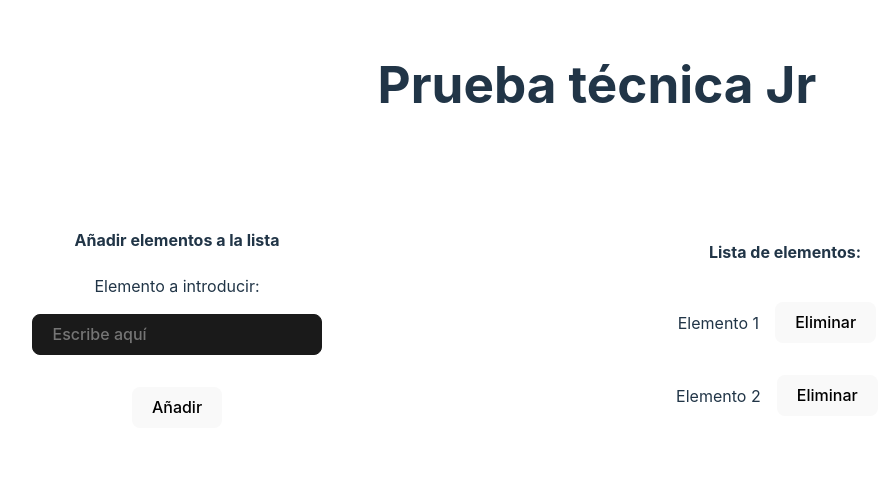
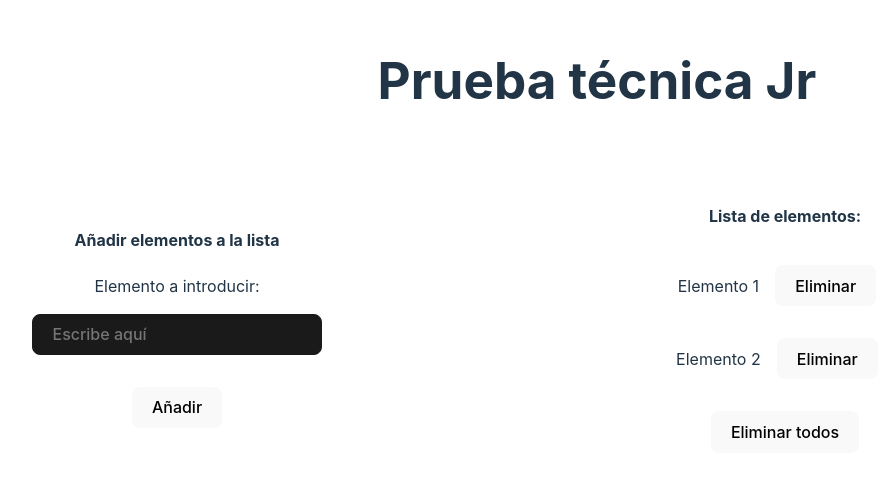
Before and after one commit to PavDev3/pruebaJr, a React (Vite) app: page / in a window 1280 px wide. Shown: the part 157-634 px from the top of the page, without its empty margins (43-934 px from the left). Built offline with nearby package versions, Linux system fonts and the light colour scheme.

Commit message:
resetbotton added

```diff
--- a/src/App.tsx
+++ b/src/App.tsx
@@ -42,6 +42,10 @@ function App() {
     setItems(newItems)
   }
 
+  const handleReset = () => {
+    setItems([])
+  }
+
 
   return (
   <main>
@@ -61,6 +65,7 @@ function App() {
            />
         </label>
         <button type='submit'>Añadir</button>
+
       </form>
     </aside>
     <section>
@@ -77,6 +82,7 @@ function App() {
         )
       }
       </ul>
+      <button onClick={handleReset}>Eliminar todos</button>
     </section>
   </main>
  )
```
